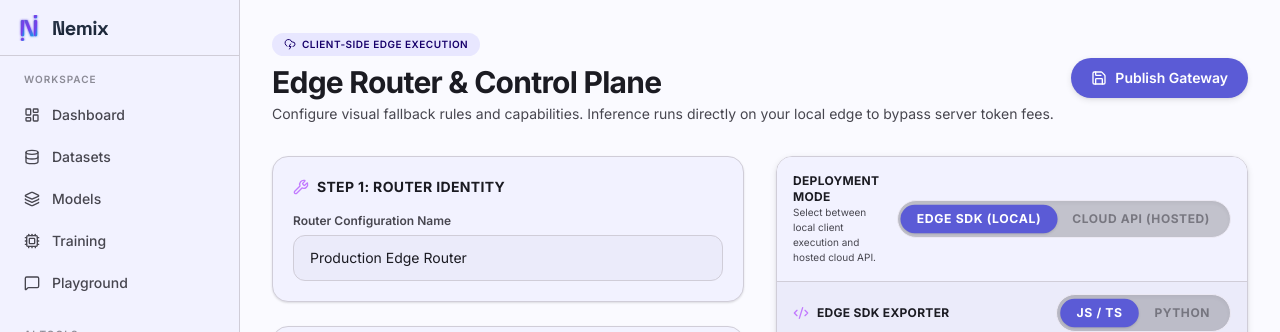
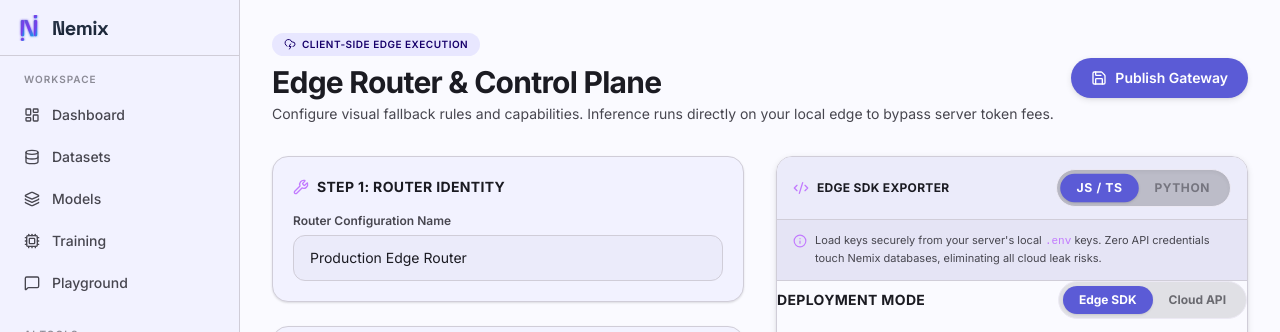
Before and after one commit to zaampltd/nemix, a Next.js app in the folder frontend/: page /dashboard/router-config in a window 1280 px wide. Shown: the top 332 px of the page. Built offline with nearby package versions, Linux system fonts and the light colour scheme; no server answers; sample sign-in values are in the browser's storage.

Commit message:
style: remove duplicate deployment mode switcher container from router config page

```diff
--- a/frontend/src/app/dashboard/router-config/page.tsx
+++ b/frontend/src/app/dashboard/router-config/page.tsx
@@ -702,41 +702,6 @@ print(data["text"])`;
                 boxShadow: "var(--shadow-2)"
               }}
             >
-              {/* Segmented Control Switcher (Right above the EDGE SDK EXPORTER code box) */}
-              <div className="p-4 flex flex-col sm:flex-row sm:items-center justify-between gap-4 border-b"
-                style={{
-                  background: "var(--md-surface-1)",
-                  borderColor: "var(--md-outline)"
-                }}
-              >
-                <div>
-                  <p className="text-xs font-bold uppercase tracking-wide" style={{ color: "var(--md-on-surface)" }}>
-                    Deployment Mode
-                  </p>
-                  <p className="text-[10px]" style={{ color: "var(--md-on-surface-var)" }}>
-                    Select between local client execution and hosted cloud API.
-                  </p>
-                </div>
-                <div className="flex bg-black/20 dark:bg-white/5 p-1 rounded-full border border-[var(--md-outline-var)] shadow-inner shrink-0">
-                  {(["edge", "cloud"] as const).map(mode => (
-                    <button
-                      key={mode}
-                      onClick={() => setDeploymentMode(mode)}
-                      className={`px-4 py-1.5 rounded-full text-xs font-bold uppercase tracking-wider transition-all duration-300 ${
-                        deploymentMode === mode
-                          ? "shadow-sm scale-[1.02]"
-                          : "opacity-60 hover:opacity-100 hover:bg-white/5 dark:hover:bg-white/5"
-                      }`}
-                      style={{
-                        background: deploymentMode === mode ? "var(--md-primary)" : "transparent",
-                        color: deploymentMode === mode ? "var(--md-on-primary)" : "var(--md-on-surface-var)",
-                      }}
-                    >
-                      {mode === "edge" ? "Edge SDK (Local)" : "Cloud API (Hosted)"}
-                    </button>
-                  ))}
-                </div>
-              </div>
               {/* Tab Header */}
               <div className="flex items-center justify-between px-4 py-3 border-b"
                 style={{
```
